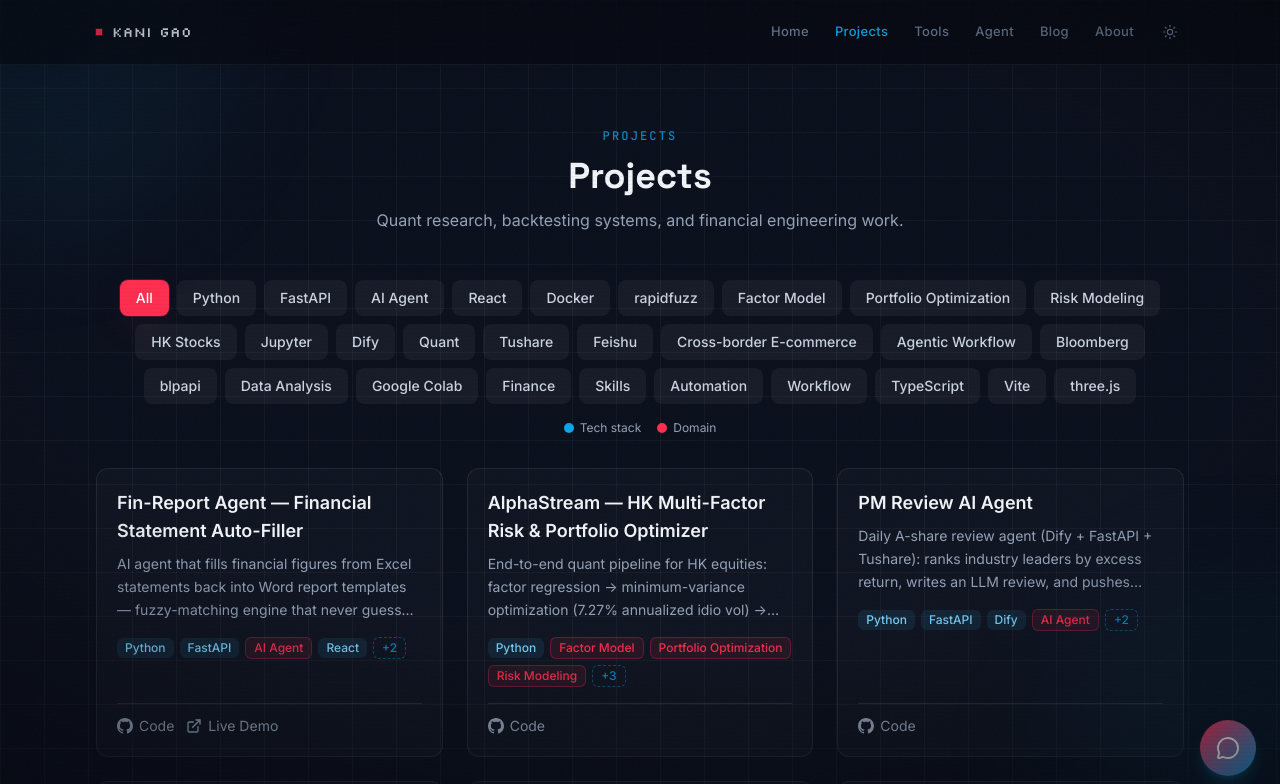
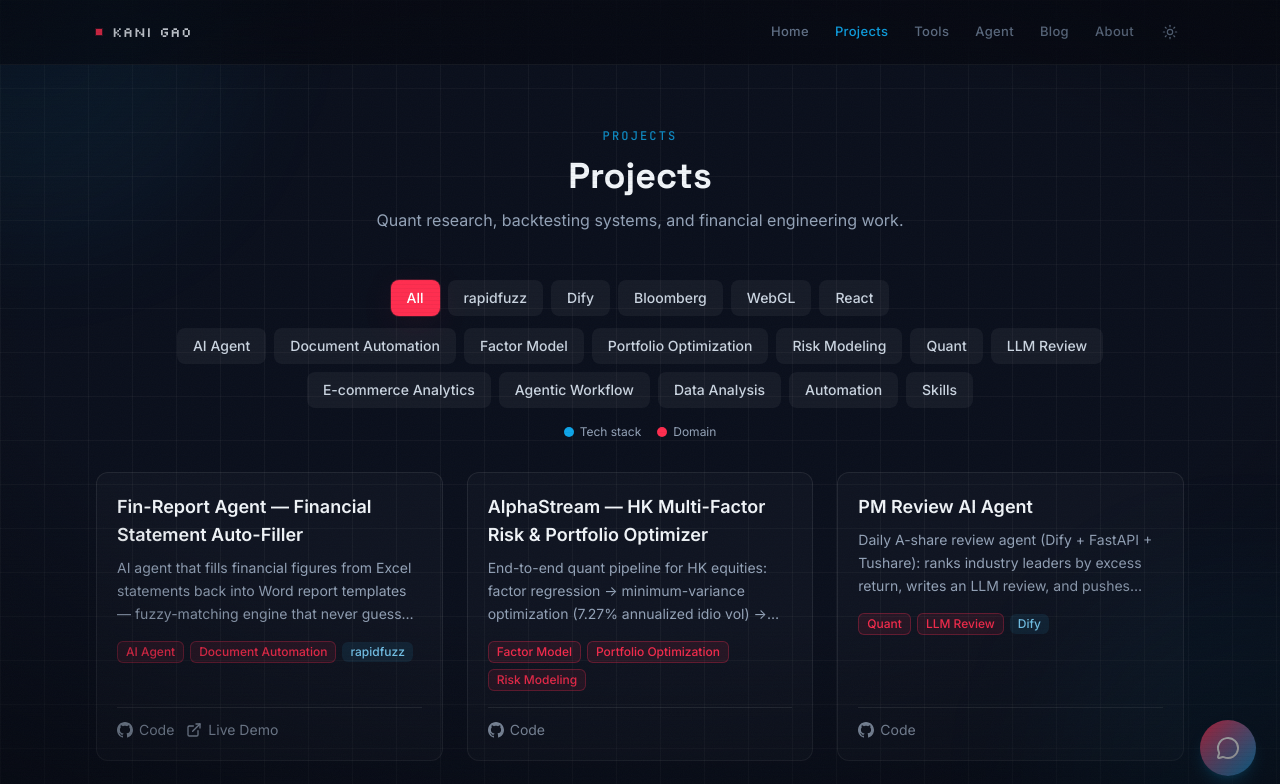
Before and after one commit to KaniGAO/KaniGAO.github.io, a React (Vite) app: page /#/projects in a window 1280 px wide. Shown: the top 784 px of the page. Built offline with nearby package versions, Linux system fonts and the light colour scheme; the HTML template or start-up script is replaced by a standard one.

Commit message:
refactor: 收敛项目 tags 并给总筛选栏做 Tech/Domain 分组

```diff
--- a/src/data/projects.ts
+++ b/src/data/projects.ts
@@ -21,11 +21,8 @@ export const projects: Project[] = [
     description:
       'AI agent that fills financial figures from Excel statements back into Word report templates — fuzzy-matching engine that never guesses numbers, fully local, live on the web.',
     tags: [
-      { label: 'Python', kind: 'tech' },
-      { label: 'FastAPI', kind: 'tech' },
       { label: 'AI Agent', kind: 'domain' },
-      { label: 'React', kind: 'tech' },
-      { label: 'Docker', kind: 'tech' },
+      { label: 'Document Automation', kind: 'domain' },
       { label: 'rapidfuzz', kind: 'tech' },
     ],
     category: 'fullstack',
@@ -42,13 +39,9 @@ export const projects: Project[] = [
     description:
       'End-to-end quant pipeline for HK equities: factor regression → minimum-variance optimization (7.27% annualized idio vol) → automated email report delivery.',
     tags: [
-      { label: 'Python', kind: 'tech' },
       { label: 'Factor Model', kind: 'domain' },
       { label: 'Portfolio Optimization', kind: 'domain' },
       { label: 'Risk Modeling', kind: 'domain' },
-      { label: 'FastAPI', kind: 'tech' },
-      { label: 'HK Stocks', kind: 'domain' },
-      { label: 'Jupyter', kind: 'tech' },
     ],
     category: 'fullstack',
     githubUrl: 'https://github.com/KaniGAO/AlphaStream',
@@ -60,12 +53,9 @@ export const projects: Project[] = [
     description:
       'Daily A-share review agent (Dify + FastAPI + Tushare): ranks industry leaders by excess return, writes an LLM review, and pushes Feishu cards every trading day at 15:30.',
     tags: [
-      { label: 'Python', kind: 'tech' },
-      { label: 'FastAPI', kind: 'tech' },
+      { label: 'Quant', kind: 'domain' },
+      { label: 'LLM Review', kind: 'domain' },
       { label: 'Dify', kind: 'tech' },
-      { label: 'AI Agent', kind: 'domain' },
-      { label: 'Quant', kind: 'domain' },
-      { label: 'Tushare', kind: 'tech' },
     ],
     category: 'fullstack',
     githubUrl: 'https://github.com/KaniGAO/pm-review-ai-agent',
@@ -79,11 +69,7 @@ export const projects: Project[] = [
     description:
       'Cross-border e-commerce AI analyst PoC built in 8 hours: 7 skills from multi-platform data ingestion to P&L attribution, restocking advice and Feishu morning reports.',
     tags: [
-      { label: 'AI Agent', kind: 'domain' },
-      { label: 'Dify', kind: 'tech' },
-      { label: 'FastAPI', kind: 'tech' },
-      { label: 'Feishu', kind: 'tech' },
-      { label: 'Cross-border E-commerce', kind: 'domain' },
+      { label: 'E-commerce Analytics', kind: 'domain' },
       { label: 'Agentic Workflow', kind: 'domain' },
     ],
     category: 'fullstack',
@@ -98,12 +84,8 @@ export const projects: Project[] = [
     description:
       'Bloomberg blpapi data pipeline built in a locked-down school lab: BDP/BDH extraction to Google Drive, with returns, Sharpe and correlation analysis on Colab.',
     tags: [
-      { label: 'Python', kind: 'tech' },
       { label: 'Bloomberg', kind: 'tech' },
-      { label: 'blpapi', kind: 'tech' },
       { label: 'Data Analysis', kind: 'domain' },
-      { label: 'Google Colab', kind: 'tech' },
-      { label: 'Finance', kind: 'domain' },
     ],
     category: 'fullstack',
     githubUrl: 'https://github.com/KaniGAO/bloomberg_stock_analysis',
@@ -116,9 +98,8 @@ export const projects: Project[] = [
       'Private library of custom agent skills and workflows powering my personal AI skill OS — market briefings, report generation and automation routines.',
     tags: [
       { label: 'AI Agent', kind: 'domain' },
+      { label: 'Automation', kind: 'domain' },
       { label: 'Skills', kind: 'domain' },
-      { label: 'Automation', kind: 'domain' },
-      { label: 'Workflow', kind: 'domain' },
     ],
     category: 'tool',
     roles: ['project'],
@@ -130,10 +111,8 @@ export const projects: Project[] = [
     description:
       'This site: immersive WebGL 3D scene (three.js / react-three-fiber) on React + TypeScript + Vite, auto-deployed to GitHub Pages via Actions.',
     tags: [
+      { label: 'WebGL', kind: 'tech' },
       { label: 'React', kind: 'tech' },
-      { label: 'TypeScript', kind: 'tech' },
-      { label: 'Vite', kind: 'tech' },
-      { label: 'three.js', kind: 'tech' },
     ],
     category: 'frontend',
     githubUrl: 'https://github.com/KaniGAO/KaniGAO.github.io',
@@ -146,10 +125,8 @@ export const projects: Project[] = [
     description:
       'Daily local agent that ingests Bloomberg ASKB output, cross-checks it against Yahoo Finance / FRED, then generates and emails a structured DOCX morning briefing.',
     tags: [
-      { label: 'Python', kind: 'tech' },
       { label: 'Bloomberg ASKB', kind: 'tech' },
-      { label: 'FRED', kind: 'tech' },
-      { label: 'SMTP', kind: 'tech' },
+      { label: 'Financial Reporting', kind: 'domain' },
     ],
     category: 'tool',
     roles: ['agent', 'tool'],
--- a/src/pages/Projects.tsx
+++ b/src/pages/Projects.tsx
@@ -10,16 +10,17 @@ import TagList from '@/components/TagList'
 const projectProjects = projects.filter((p) => p.roles?.includes('project'))
 
 // Unique filter chips: { label, kind } derived from every project's tags.
-const ALL_TAGS = [
-  { label: 'All', kind: 'all' as const },
-  ...Array.from(
+const ALL_PROJECT_TAGS = Array.from(
   new Map(
     projectProjects
       .flatMap((p) => p.tags)
       .map((t) => [t.label, { label: t.label, kind: t.kind }] as const)
   ).values()
-  ),
-]
+)
+
+// Split into Tech / Domain groups for a clean, grouped filter bar.
+const TECH_TAGS = ALL_PROJECT_TAGS.filter((t) => t.kind === 'tech')
+const DOMAIN_TAGS = ALL_PROJECT_TAGS.filter((t) => t.kind === 'domain')
 
 export default function Projects() {
   const [activeTag, setActiveTag] = useState<string>('All')
@@ -49,9 +50,17 @@ export default function Projects() {
           subtitle="Quant research, backtesting systems, and financial engineering work."
         />
 
-        {/* Tag Filter */}
-        <div className="mb-4 flex flex-wrap justify-center gap-2">
-          {ALL_TAGS.map((tag) => (
+        {/* Tag Filter — grouped by Tech / Domain */}
+        <div className="mb-4 flex flex-col items-center gap-3">
+          {/* All + Tech group */}
+          <div className="flex flex-wrap justify-center gap-2">
+            <button
+              onClick={() => setActiveTag('All')}
+              className={`rounded-lg px-4 py-2 text-sm font-medium transition-all ${filterColor({ label: 'All', kind: 'all' })}`}
+            >
+              All
+            </button>
+            {TECH_TAGS.map((tag) => (
               <button
                 key={tag.label}
                 onClick={() => setActiveTag(tag.label)}
@@ -60,6 +69,20 @@ export default function Projects() {
                 {tag.label}
               </button>
             ))}
+          </div>
+
+          {/* Domain group */}
+          <div className="flex flex-wrap justify-center gap-2">
+            {DOMAIN_TAGS.map((tag) => (
+              <button
+                key={tag.label}
+                onClick={() => setActiveTag(tag.label)}
+                className={`rounded-lg px-4 py-2 text-sm font-medium transition-all ${filterColor(tag)}`}
+              >
+                {tag.label}
+              </button>
+            ))}
+          </div>
         </div>
 
         {/* Legend */}
```
Lines whose indentation alone changed are shown as unchanged.
